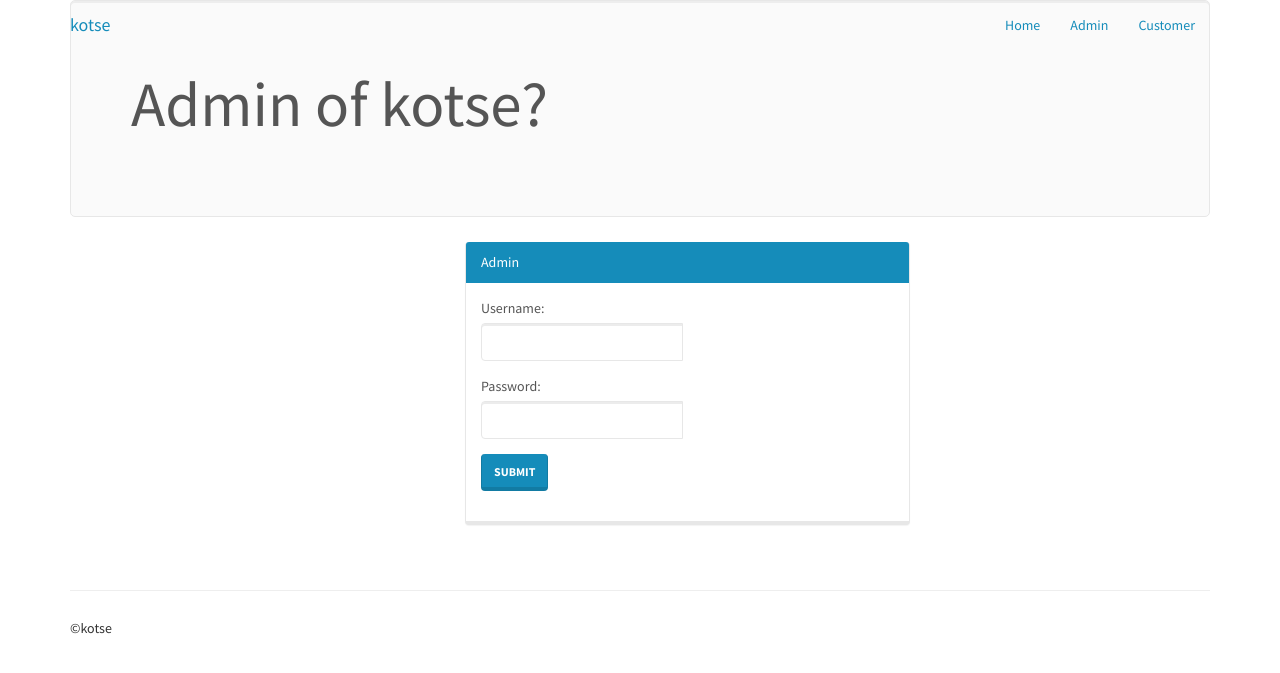
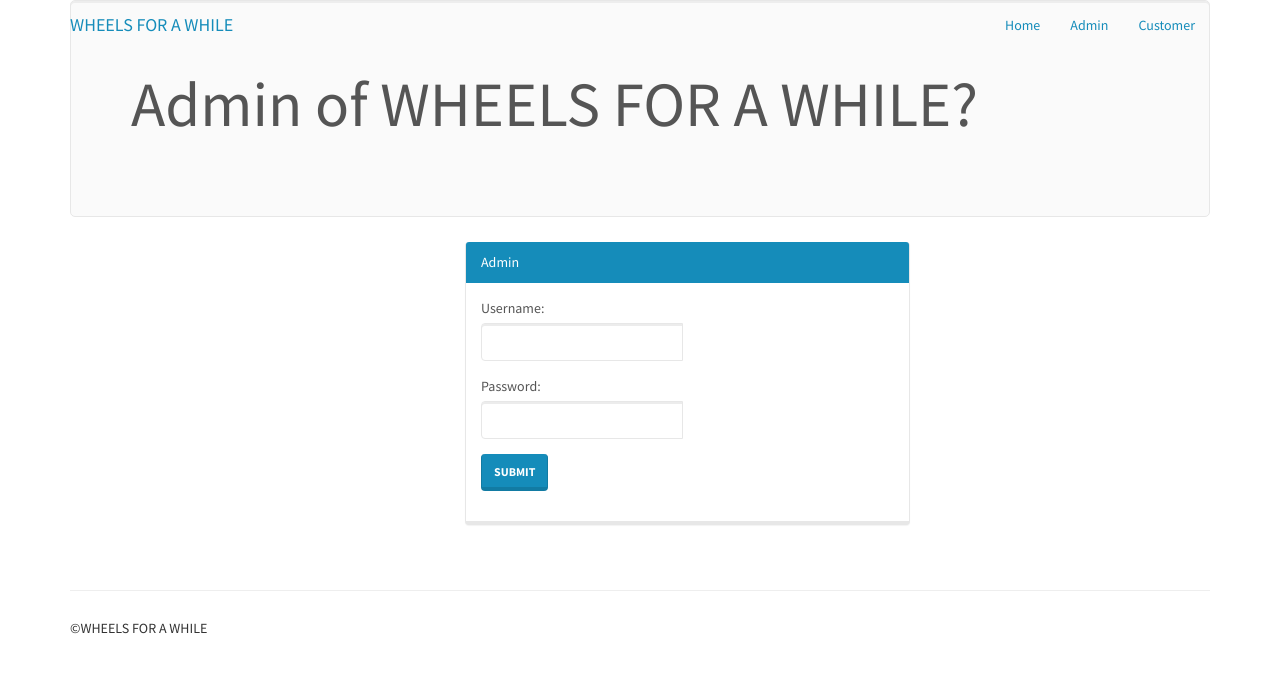
Before and after one commit to johnsibasib/DailyDriveRent, a PHP site: page /clientlogin.php in a window 1280 px wide. Shown: the top 673 px of the page. Run offline with PHP 8.4, Linux system fonts and the light colour scheme; a stand-in replaces the project's code that opens the database connection.

Commit message:
TITTLE NA KOTSE TO WHEELS FOR A WHILE

```diff
--- a/booking.php
+++ b/booking.php
@@ -24,7 +24,7 @@ if(!isset($_SESSION['login_customer'])){
                     <i class="fa fa-bars"></i>
                     </button>
                 <a class="navbar-brand page-scroll" href="index.php">
-                   kotse </a>
+                   WHEELS FOR A WHILE </a>
             </div>
 
 
--- a/bookingconfirm.php
+++ b/bookingconfirm.php
@@ -101,7 +101,7 @@ if(!isset($_SESSION['login_customer'])){
                     <i class="fa fa-bars"></i>
                     </button>
                 <a class="navbar-brand page-scroll" href="index.php">
-                   kotse </a>
+                   WHEELS FOR A WHILE </a>
             </div>
 
 
@@ -169,7 +169,7 @@ if(!isset($_SESSION['login_customer'])){
                     <i class="fa fa-bars"></i>
                     </button>
                 <a class="navbar-brand page-scroll" href="index.php">
-                   kotse </a>
+                   WHEELS FOR A WHILE </a>
             </div>
 
             <?php include 'alllogins.php';?>
--- a/client_registered_success.php
+++ b/client_registered_success.php
@@ -43,7 +43,7 @@
                     <i class="fa fa-bars"></i>
                     </button>
                 <a class="navbar-brand page-scroll" href="index.php">
-                   kotse</a>
+                   WHEELS FOR A WHILE</a>
             </div>
 
 
--- a/clientlogin.php
+++ b/clientlogin.php
@@ -10,7 +10,7 @@ if(isset($_SESSION['login_client'])){
     <html>
 
     <head>
-        <title> kotse </title>
+        <title> WHEELS FOR A WHILE </title>
         <link rel="shortcut icon" type="image/png" href="assets/img/P.png.png">
 
     <link rel="stylesheet" href="assets/bootstrap/css/bootstrap.min.css">
@@ -27,7 +27,7 @@ if(isset($_SESSION['login_client'])){
                     <i class="fa fa-bars"></i>
                     </button>
                 <a class="navbar-brand page-scroll" href="index.php">
-                   kotse </a>
+                   WHEELS FOR A WHILE </a>
             </div>
 
 
@@ -39,7 +39,7 @@ if(isset($_SESSION['login_client'])){
     </nav>
         <div class="container">
             <div class="jumbotron">
-                <h1> Admin of kotse?</span>
+                <h1> Admin of WHEELS FOR A WHILE?</span>
                 </h1>
                 <br>
 
@@ -103,7 +103,7 @@ if(isset($_SESSION['login_client'])){
             <hr>
             <div class="row">
                 <div class="col-sm-6">
-                    <h5>©kotse</h5>
+                    <h5>©WHEELS FOR A WHILE</h5>
                 </div>
             </div>
         </div>
--- a/clientview.php
+++ b/clientview.php
@@ -24,7 +24,7 @@ $conn = Connect();
                     <i class="fa fa-bars"></i>
                     </button>
                 <a class="navbar-brand page-scroll" href="index.php">
-                   kotse </a>
+                   WHEELS FOR A WHILE </a>
             </div>
 
             <?php include 'alllogins.php';?>
--- a/customer_registered_success.php
+++ b/customer_registered_success.php
@@ -1,7 +1,7 @@
 <html>
 
   <head>
-    <title> customer Signup | kotse </title>
+    <title> customer Signup | WHEELS FOR A WHILE </title>
   </head>
   <link rel="shortcut icon" type="image/png" href="assets/img/P.png.png">
   <link rel="stylesheet" type = "text/css" href ="assets/css/manager_registered_success.css">
@@ -44,7 +44,7 @@
                     <i class="fa fa-bars"></i>
                     </button>
                 <a class="navbar-brand page-scroll" href="index.php">
-                   kotse </a>
+                   WHEELS FOR A WHILE </a>
             </div>
 
             <?php include'alllogins.php'; ?>
--- a/customerlogin.php
+++ b/customerlogin.php
@@ -13,7 +13,7 @@ header("location: index.php");
     <html>
 
     <head>
-        <title> kotse </title>
+        <title> WHEELS FOR A WHILE </title>
         <link rel="shortcut icon" type="image/png" href="assets/img/P.png.png">
 
     <link rel="stylesheet" href="assets/bootstrap/css/bootstrap.min.css">
@@ -34,7 +34,7 @@ header("location: index.php");
                     <i class="fa fa-bars"></i>
                     </button>
                 <a class="navbar-brand page-scroll" href="index.php">
-                   kotse </a>
+                   WHEELS FOR A WHILE </a>
             </div>
 
 
@@ -47,7 +47,7 @@ header("location: index.php");
 
         <div class="container">
             <div class="jumbotron">
-                <h1>kotse </span>
+                <h1>WHEELS FOR A WHILE </span>
                 </h1>
                 <br>
 
--- a/customersignup.php
+++ b/customersignup.php
@@ -1,7 +1,7 @@
 <html>
 
 <head>
-        <title> kotse </title>
+        <title> WHEELS FOR A WHILE </title>
         <link rel="shortcut icon" type="image/png" href="assets/img/P.png.png">
 
     <link rel="stylesheet" href="assets/bootstrap/css/bootstrap.min.css">
@@ -20,7 +20,7 @@
                     <i class="fa fa-bars"></i>
                     </button>
                 <a class="navbar-brand page-scroll" href="index.php">
-                   kotse </a>
+                   WHEELS FOR A WHILE </a>
             </div>
 
             <?php include 'alllogins.php'; ?>
--- a/entercar.php
+++ b/entercar.php
@@ -22,7 +22,7 @@ include('session_client.php'); ?>
                     <i class="fa fa-bars"></i>
                     </button>
                 <a class="navbar-brand page-scroll" href="index.php">
-                   kotse </a>
+                   WHEELS FOR A WHILE </a>
             </div>
 
             <?php include 'alllogins.php';?>
--- a/entercar1.php
+++ b/entercar1.php
@@ -2,7 +2,7 @@
 <html>
 
   <head>
-    <title> kotse </title>
+    <title> WHEELS FOR A WHILE </title>
   </head>
   <?php session_start(); ?>
   <link rel="shortcut icon" type="image/png" href="assets/img/P.png.png">
@@ -24,7 +24,7 @@
                     <i class="fa fa-bars"></i>
                     </button>
                 <a class="navbar-brand page-scroll" href="index.php">
-                   kotse </a>
+                   WHEELS FOR A WHILE </a>
             </div>
 
             <?php include 'alllogins.php';?>
--- a/enterdriver.php
+++ b/enterdriver.php
@@ -23,7 +23,7 @@ include('session_client.php'); ?>
                     <i class="fa fa-bars"></i>
                     </button>
                 <a class="navbar-brand page-scroll" href="index.php">
-                   kotse </a>
+                   WHEELS FOR A WHILE </a>
             </div>
 
             <?php include 'alllogins.php';?>
--- a/enterdriver1.php
+++ b/enterdriver1.php
@@ -3,7 +3,7 @@
 <html>
 
   <head>
-    <title> kotse </title>
+    <title> WHEELS FOR A WHILE </title>
   </head>
   <?php session_start(); ?>
   <link rel="shortcut icon" type="image/png" href="assets/img/P.png.png">
@@ -25,7 +25,7 @@
                     <i class="fa fa-bars"></i>
                     </button>
                 <a class="navbar-brand page-scroll" href="index.php">
-                   kotse </a>
+                   WHEELS FOR A WHILE </a>
             </div>
 
             <?php include 'alllogins.php';?>
--- a/index.php
+++ b/index.php
@@ -8,7 +8,7 @@ $conn = Connect();
 <head>
     <meta charset="utf-8">
     <meta name="viewport" content="width=device-width, initial-scale=1.0">
-    <title>kotse</title>
+    <title>WHEELS FOR A WHILE</title>
     <link rel="shortcut icon" type="image/png" href="assets/img/P.png">
     <link rel="stylesheet" href="assets/bootstrap/css/bootstrap.min.css">
 
@@ -28,7 +28,7 @@ $conn = Connect();
                     <i class="fa fa-bars"></i>
                     </button>
                 <a class="navbar-brand page-scroll" href="index.php">
-                   kotse </a>
+                   WHEELS FOR A WHILE </a>
             </div>
 
 
@@ -45,7 +45,7 @@ $conn = Connect();
                 <div class="container">
                     <div class="row">
                         <div class="col-md-8 col-md-offset-2">
-                            <h1 class="brand-heading" style="color: white">kotse</h1>
+                            <h1 class="brand-heading" style="color: white">WHEELS FOR A WHILE</h1>
                             <p class="intro-text">
                                 Online car rental service
                             </p>
--- a/mybookings.php
+++ b/mybookings.php
@@ -22,7 +22,7 @@ $conn = Connect();
                     <i class="fa fa-bars"></i>
                     </button>
                 <a class="navbar-brand page-scroll" href="index.php">
-                   kotse </a>
+                   WHEELS FOR A WHILE </a>
             </div>
 
 
--- a/prereturncar.php
+++ b/prereturncar.php
@@ -25,7 +25,7 @@ $conn = Connect();
                     <i class="fa fa-bars"></i>
                     </button>
                 <a class="navbar-brand page-scroll" href="index.php">
-                   kotse </a>
+                   WHEELS FOR A WHILE </a>
             </div>
 
             <?php include 'alllogins.php';?>
--- a/printbill.php
+++ b/printbill.php
@@ -22,7 +22,7 @@ $conn = Connect();
                     <i class="fa fa-bars"></i>
                     </button>
                 <a class="navbar-brand page-scroll" href="index.php">
-                   kotse </a>
+                   WHEELS FOR A WHILE </a>
             </div>
 
             <?php include 'alllogins.php';?>
--- a/returncar.php
+++ b/returncar.php
@@ -22,7 +22,7 @@ $conn = Connect();
                     <i class="fa fa-bars"></i>
                     </button>
                 <a class="navbar-brand page-scroll" href="index.php">
-                   kotse</a>
+                   WHEELS FOR A WHILE</a>
             </div>
 
             <?php include 'alllogins.php';?>
```
